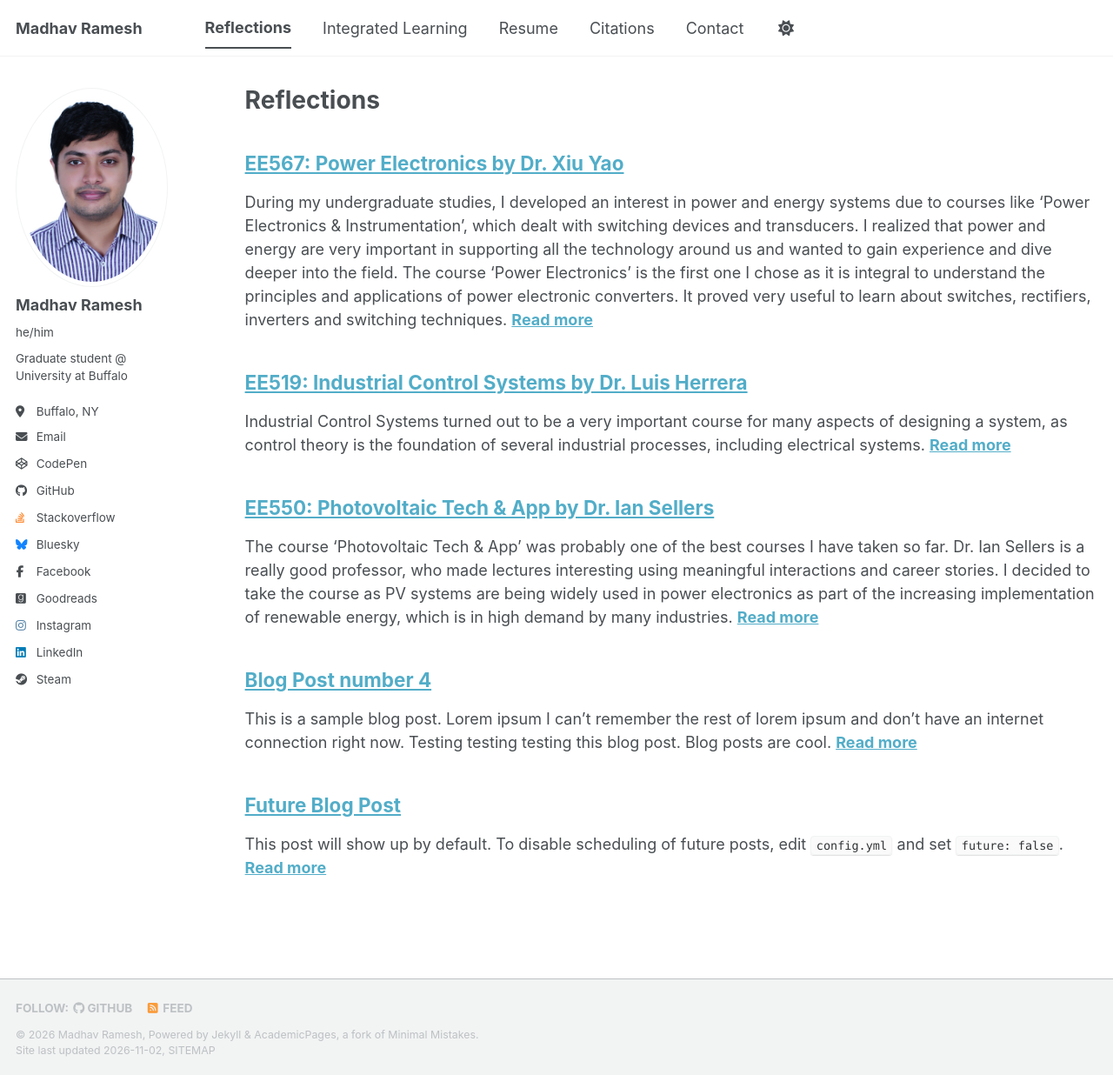
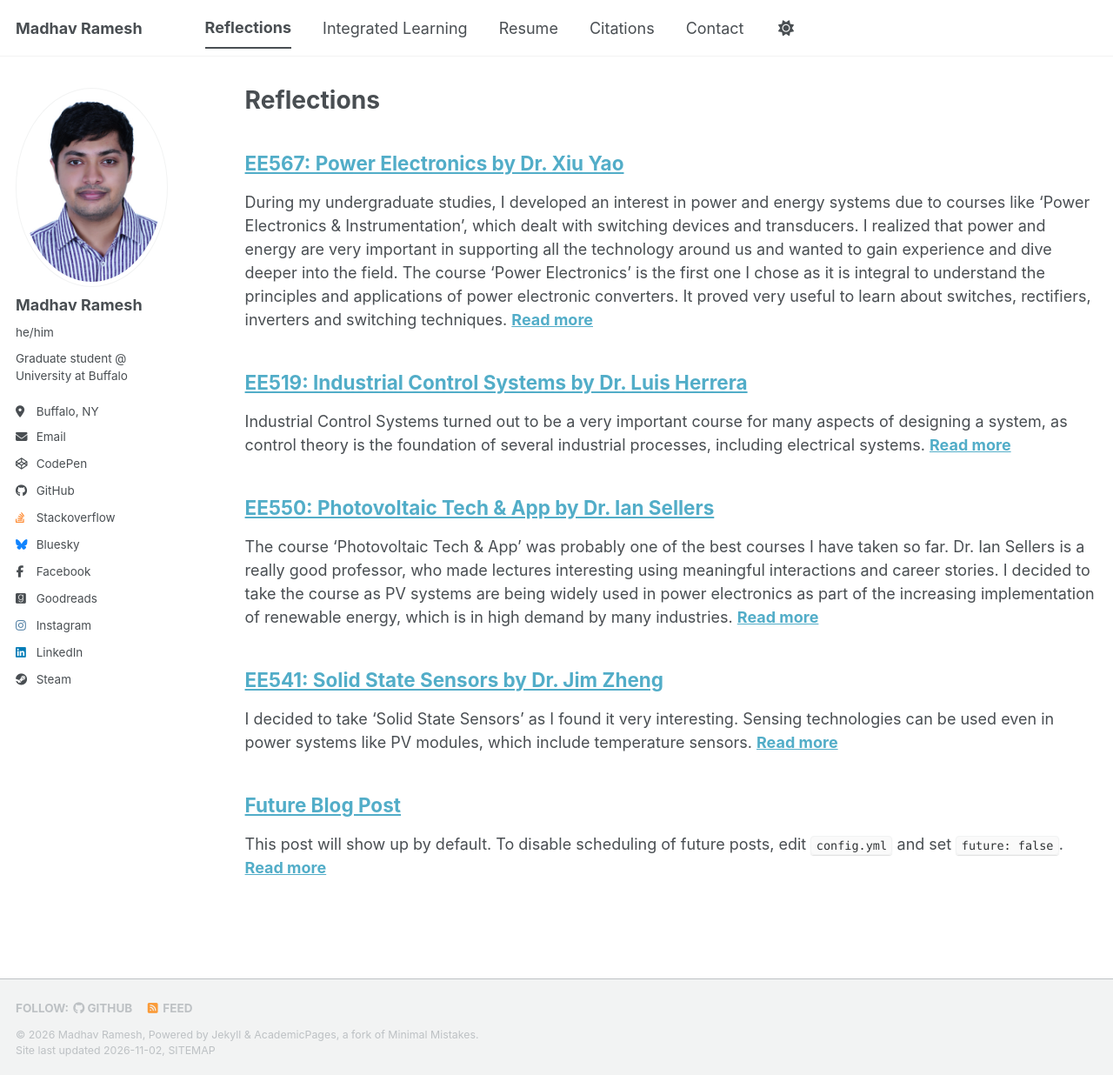
Before and after one commit to madhavr35/madhavr35.github.io, a Jekyll site: the page built from _pages/reflections.html, in a window 1280 px wide and 1236 px high. Shown: the whole window at 87% size. Built offline with Jekyll 4.4.1, drawn with Linux system fonts in a browser that asks for light colours; a style sheet for code colours, icons or effects is not loaded.

```diff
--- a/_posts/2015-08-14-blog-post-4.md
+++ b/_posts/2015-08-14-blog-post-4.md
@@ -1,20 +1,33 @@
 ---
-title: 'Blog Post number 4'
-date: 2015-08-14
-permalink: /posts/2012/08/blog-post-4/
-tags:
-  - cool posts
-  - category1
-  - category2
+title: "EE541: Solid State Sensors by Dr. Jim Zheng"
+permalink: /reflections/4/
 ---
 
-This is a sample blog post. Lorem ipsum I can't remember the rest of lorem ipsum and don't have an internet connection right now. Testing testing testing this blog post. Blog posts are cool.
+I decided to take ‘Solid State Sensors’ as I found it very interesting. Sensing
+technologies can be used even in power systems like PV modules, which include
+temperature sensors.
 
-Headings are cool
-======
+I learned how physical quantities such as temperature, pressure, light, magnetic
+fields, and mechanical forces can be detected and converted into electrical
+signals using solid-state devices. The course provided an understanding of the
+relationship between semiconductor material properties, device structures, and
+sensor behavior.
 
-You can have many headings
-======
+The most interesting topic I learned was the Hall Effect, which allows voltage
+generation perpendicular to the current induced by a magnetic field (shown in
+Figure 4). This allows contactless sensing of motion in devices that involve an
+external input, which was the focus of my final presentation in the course. It was
+a really good experience learning how Hall Effect sensors revolutionized the
+consumer electronics industry, due to their recent implementation over
+mechanical sensors in foldable smartphones, laptop lids, smart watch rotary
+crowns and even in computer devices like keyboards.
 
-Aren't headings cool?
-------
+![Figure 4: Illustration of the Hall Effect](/images/figure4.png)
+
+_Figure 4: Illustration of the Hall Effect_
+
+Overall, the course gave me a broader understanding of the role of sensors in
+modern electronics. I found it interesting how changes in physical quantities can
+be detected through semiconductor properties and converted into measurable
+electrical signals. This gave me a greater appreciation for the role of sensors in
+connecting the physical world with modern electronic systems.
```
Also changed, not shown: images/figure4.png (added).
